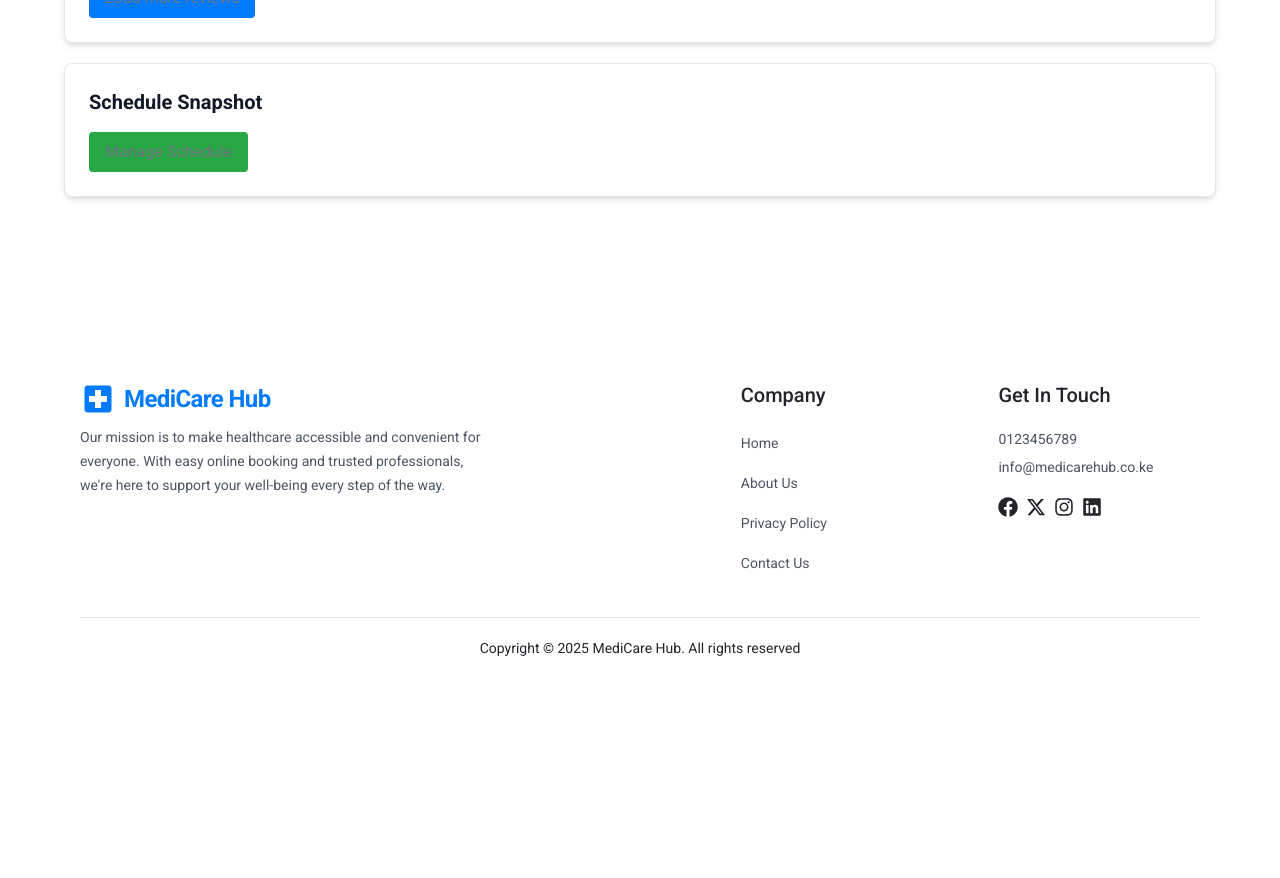
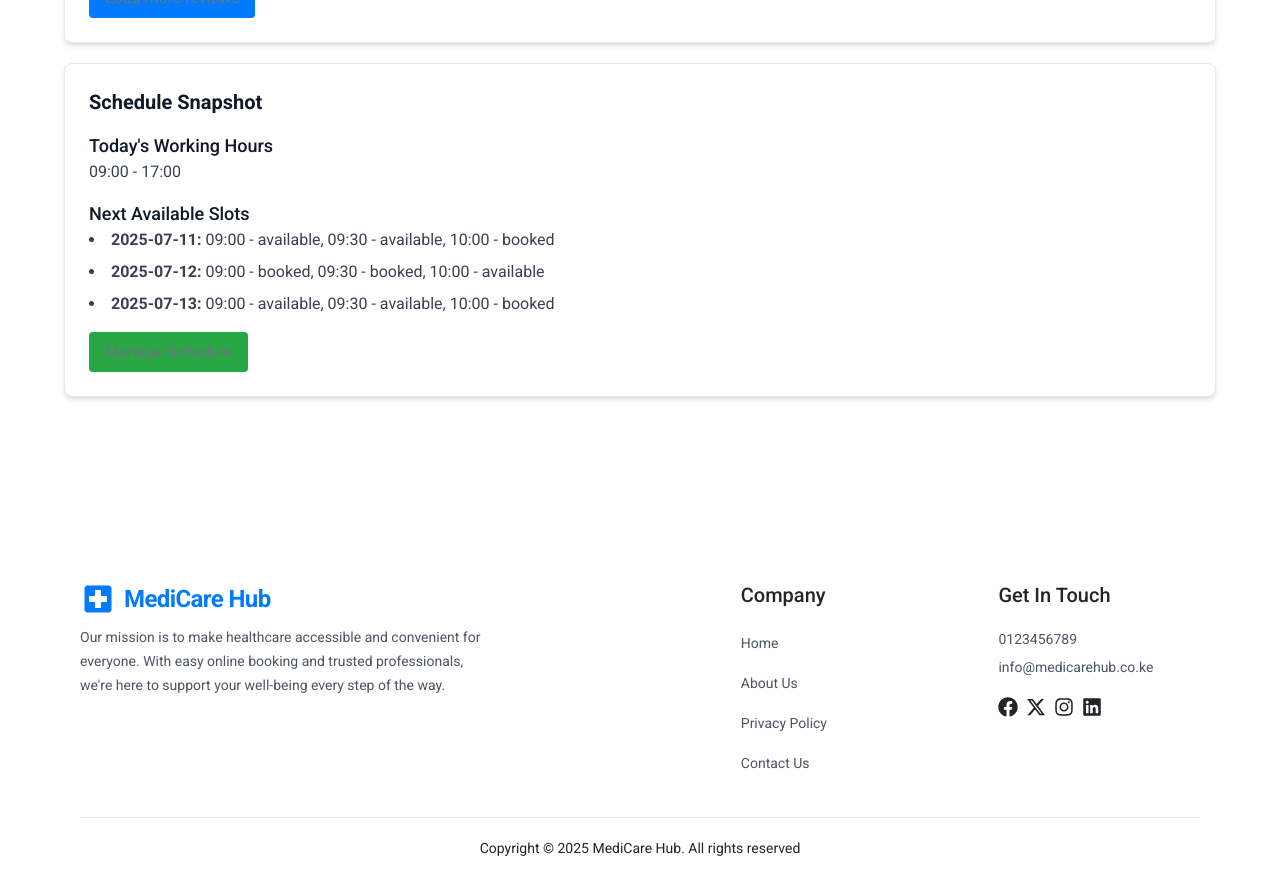
Before and after one commit to briansimiyuj/doctor-appointment-app, a React (Vite) app: page /dashboard in a window 1280 px wide. Shown: the part 1220-2098 px from the top of the page. Before the commit the page ends 1898 px from the top, so only its background shows below. Built offline with nearby package versions, Linux system fonts and the light colour scheme; a web font is replaced by a local one.

Commit message:
feat: Add ScheduleSnapshot section with preview of next 3 days and slots

```diff
--- a/src/components/Dashboard/ScheduleSnapshot/ScheduleSnapshot.tsx
+++ b/src/components/Dashboard/ScheduleSnapshot/ScheduleSnapshot.tsx
@@ -1,14 +1,30 @@
 import { useNavigate } from "react-router-dom"
+import { useSchedule } from "../../../context/ScheduleContext"
+import SlotList from "./SlotList"
 
 const ScheduleSnapshot: React.FC = ()=>{
 
-    const navigate = useNavigate()
+    const navigate = useNavigate(),
+          { schedule } = useSchedule(),
+          todayWorkingHours = schedule.workingHours,
+          nextAvailableSlot = schedule.availableSlots.slice(0, 3)
 
     return(
 
         <div className="dark:bg-primary-bg bg-white p-6 rounded-lg shadow-md border border-gray-200 dark:border-gray-700 mt-5">
 
             <h2 className="text-xl font-semibold text-gray-900 dark:text-white mb-4">Schedule Snapshot </h2>
+
+            <div className="mb-4">
+
+                <h3 className="text-lg font-medium text-gray-900 dark:text-white">Today's Working Hours</h3>
+
+                <p className="text-gray-700 dark:text-white">{todayWorkingHours?.start} - {todayWorkingHours?.end}</p>
+
+
+            </div>
+
+            <SlotList slots={nextAvailableSlot}/>
 
             <button
                className="bg-secondary-btn dark:text-white px-4 py-2 rounded hover:opacity-90"
--- /dev/null
+++ b/src/components/Dashboard/ScheduleSnapshot/SlotList.tsx
@@ -0,0 +1,51 @@
+interface SlotListProps{
+
+    slots:{ date: string, slots: string[] }[]
+
+}
+
+const SlotList: React.FC<SlotListProps> = ({ slots })=>{
+
+    return(
+
+        <div className="mb-4">
+
+            <h3 className="text-lg font-medium text-gray-900 dark:text-white">Next Available Slots</h3>
+
+            {
+
+                slots.length > 0 ?(
+
+                    <ul className="list-disc list-inside text-gray-700 dark:text-gray-300">
+
+                        {
+
+                            slots.map((slot, index)=>(
+
+                                <li key={index} className="mb-2">
+
+                                    <strong>{slot.date}:</strong> {slot.slots.slice(0, 3).join(", ")}
+
+                                </li>
+
+                            ))
+
+                        }
+
+                    </ul>
+
+                ):(
+
+                    <p className="text-gray-700 dark:text-gray-400">No slots available</p>
+
+                )
+
+            }
+
+        </div>
+
+    )
+
+}
+
+export default SlotList
```
Also changed, not shown: 1 other file (tests, documents, lock files or other folders).
